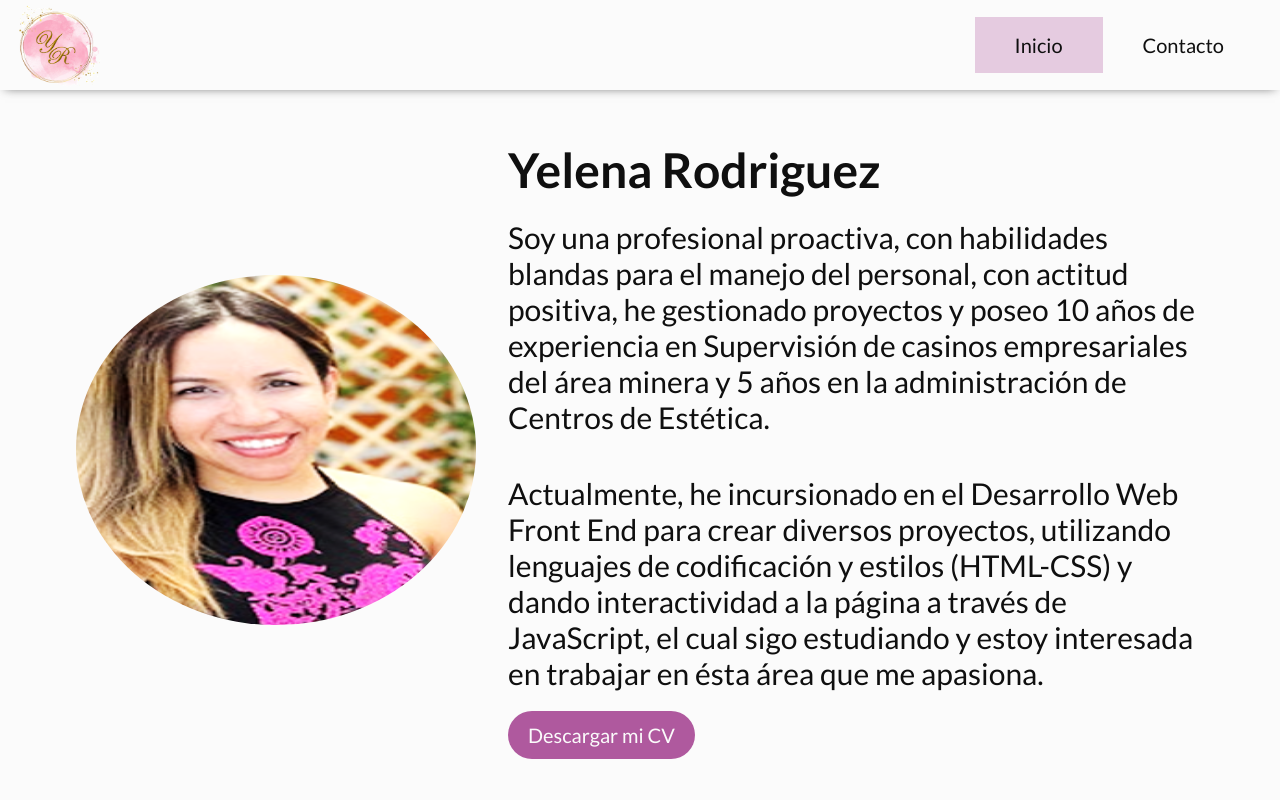
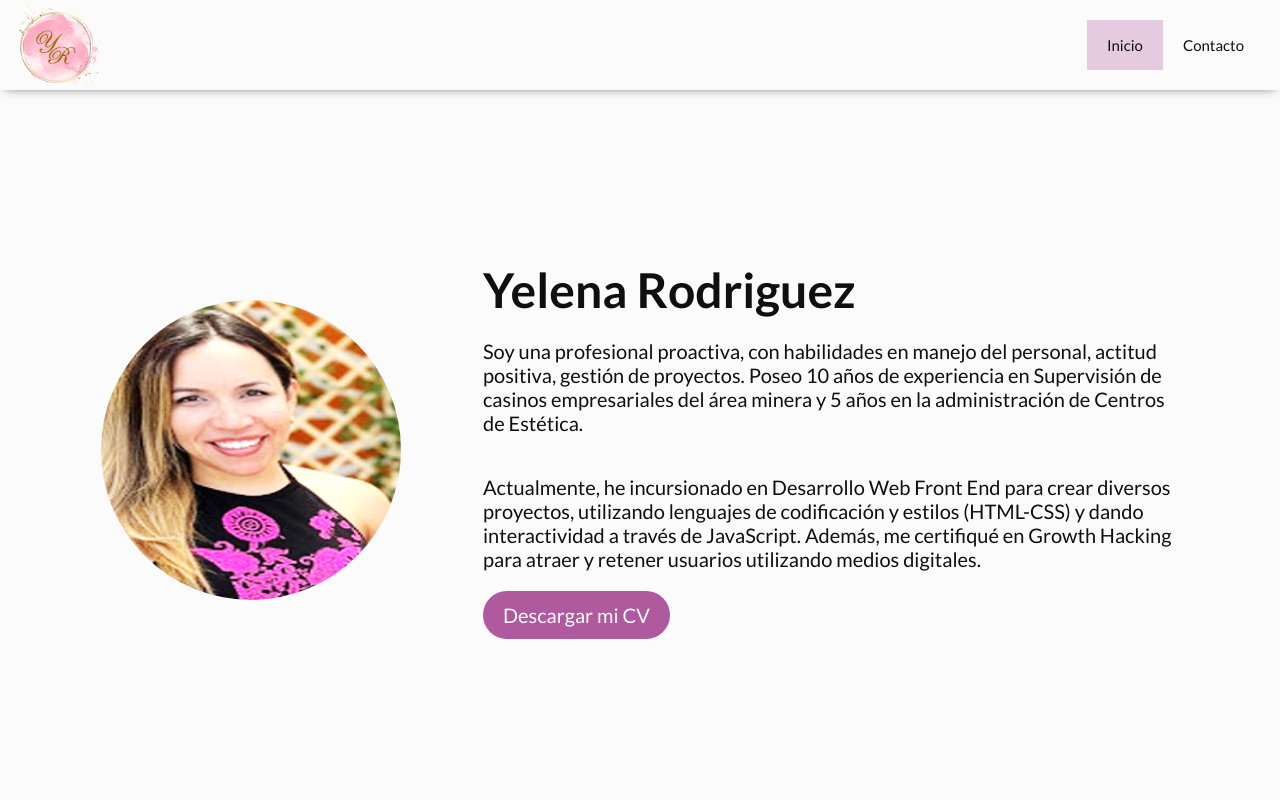
Before and after one commit to YeleRV/proyecto-2-cod-LATAM, a plain HTML site: page index.html in a window 1280 px wide. Shown: the top 800 px of the page. Drawn offline with Linux system fonts and the light colour scheme.

Commit message:
ordenar el header, actualicé seción información y CV

```diff
--- a/css/styles.css
+++ b/css/styles.css
@@ -66,14 +66,16 @@ header{
 }
 
 ul#menu{
+    list-style: none;
     display: flex;
-    font-size: 20px;
-    list-style: none;
+    flex-direction: row;
+    justify-content: space-around;
+    font-size: 15px;
 }
 
 li.menu-item a{
     display: flex;
-    padding: 16px 40px;
+    padding: 16px 20px;
     text-decoration: none;
 }
 
@@ -117,8 +119,8 @@ img.logo{
 }
 
 img.nutricionista{
-    width: 400px;
-    height: 350px;
+    width: 300px;
+    height: 300px;
     border-radius: 70%;
    }
 
@@ -175,7 +177,7 @@ footer{
 /*para tablet*/
 @media(min-width:768px){
 p{
-    font-size: 30px;
+    font-size: 20px;
 }}
 
 /*para desktop*/
@@ -187,23 +189,30 @@ p{
     h1{
         font-size: 48px;
     }
-    }
     article.informacion{
         width: 60%;
         text-align: start;
     }
+
     h1, p.inicio{
         text-align: start;
+
     h2{
         font-size: 32px;
     }
-#contacto {
-    max-width: 700px;
 
-}
+    img.nutricionista{
+        max-width: 50%;
+        height: 50%;
+        border-radius: 70%;
+       }
 
-div.botones{
+    #contacto {
+        max-width: 700px;
+    }
+
+    div.botones{
     width: 60%;
     margin-left: 20%;
     }
-}
+}}
--- a/index.html
+++ b/index.html
@@ -33,9 +33,9 @@
 
             <article class="informacion">
                 <h1>Yelena Rodriguez</h1>
-                <p class="inicio">Soy una profesional proactiva, con habilidades blandas para el manejo del personal, con actitud positiva, he gestionado proyectos y poseo 10 años de experiencia en Supervisión de casinos empresariales del área minera y 5 años en la administración de Centros de Estética.</p>
+                <p class="inicio">Soy una profesional proactiva, con habilidades en manejo del personal, actitud positiva, gestión de proyectos. Poseo 10 años de experiencia en Supervisión de casinos empresariales del área minera y 5 años en la administración de Centros de Estética.</p>
 
-                <p class="inicio">Actualmente, he incursionado en el Desarrollo Web Front End para crear diversos proyectos, utilizando lenguajes de codificación y estilos (HTML-CSS) y dando interactividad a la página a través de JavaScript, el cual sigo estudiando y estoy interesada en trabajar en ésta área que me apasiona.
+                <p class="inicio">Actualmente, he incursionado en Desarrollo Web Front End para crear diversos proyectos, utilizando lenguajes de codificación y estilos (HTML-CSS) y dando interactividad a través de JavaScript. Además, me certifiqué en Growth Hacking para atraer y retener usuarios utilizando medios digitales.
                     </p>
                 <a href="CV Yelena Rodriguez - CPL.pdf" aria-label="Descargar CV" class="botonCV">Descargar mi CV</a>
 
```
Also changed, not shown: 1 other file.
